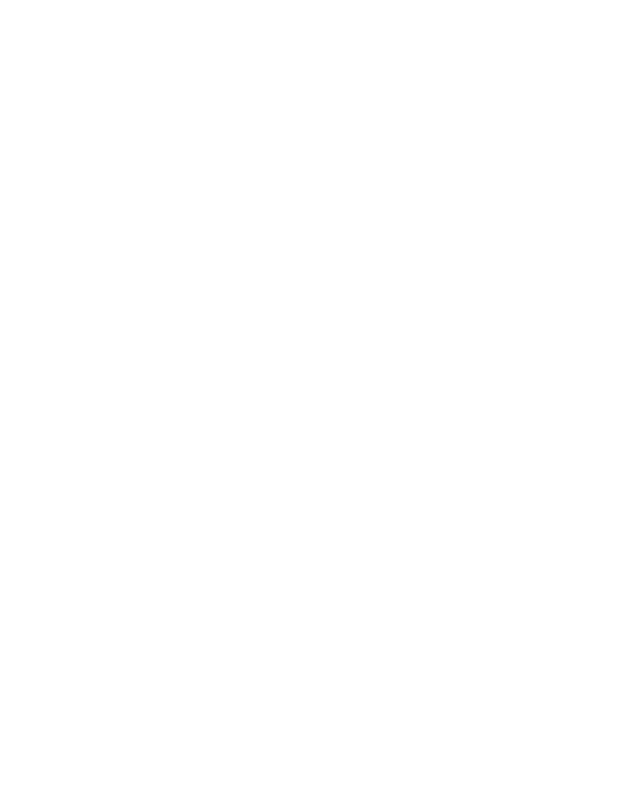
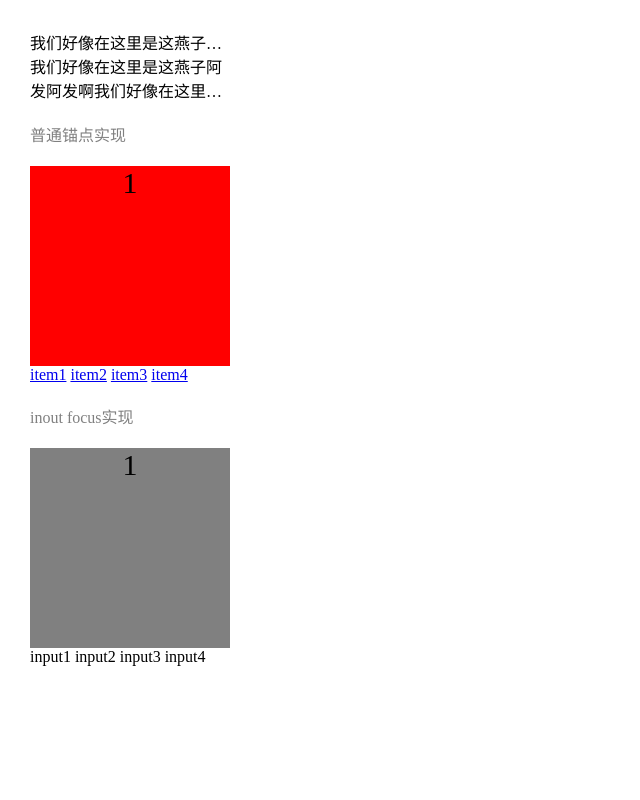
Before and after one commit to xyxiao001/studyCss, a plain HTML site: page studyCssWorld/6/index.html in a window 1280 px wide. Shown: the whole page, without its empty margins (0-640 px from the left). Drawn offline with Linux system fonts and the light colour scheme.

Commit message:
第六章 流

```diff
--- a/studyCssWorld/6/index.css
+++ b/studyCssWorld/6/index.css
@@ -6,3 +6,82 @@
 body {
   padding: 30px;
 }
+
+.title {
+  margin: 20px 0;
+  color: gray;
+}
+
+::-webkit-scrollbar { /* 血槽宽度 */
+  width: 8px;
+  height: 8px;
+}
+::-webkit-scrollbar-thumb { /* 拖动条 */
+  background-color: rgba(0,0,0,.3);
+  border-radius: 6px;
+}
+::-webkit-scrollbar-track {
+  background-color: #ddd;
+  border-radius: 6px;
+}
+/* 背景槽 */
+
+.test1 {
+  width: 200px;
+  overflow: hidden;
+  text-overflow: ellipsis;
+  white-space: nowrap;
+}
+
+.test2 {
+  width: 200px;
+  overflow: hidden;
+  display: -webkit-box;
+  -webkit-box-orient: vertical;
+  -webkit-line-clamp: 2;
+}
+
+.box-list {
+  width: 200px;
+  height: 200px;
+  font-size: 30px;
+  overflow: hidden;
+}
+
+.box-item {
+  position: relative;
+  height: 100%;
+  text-align: center;
+  background-color:gray;
+}
+
+#item1 {
+  background: red;
+}
+
+#item2 {
+  background: blue;
+}
+
+#item3 {
+  background: gray;
+}
+
+#item4 {
+  background: yellow;
+}
+
+.box-item input {
+  position: absolute;
+  top: 0;
+  height: 100%;
+  width: 1px;
+  border: 0;
+  padding: 0;
+  margin: 0;
+  clip: rect(0 0 0 0);
+}
+
+label {
+  cursor: pointer;
+}
--- a/studyCssWorld/6/index.html
+++ b/studyCssWorld/6/index.html
@@ -6,11 +6,40 @@
   <meta name="viewport" content="width=device-width, initial-scale=1.0">
   <meta http-equiv="X-UA-Compatible" content="ie=edge">
   <link rel="stylesheet" href="./index.css">
-  <title>3</title>
+  <title>流的保护和破坏</title>
 </head>
 
 <body>
+  <p class="test1">我们好像在这里是这燕子阿发阿发啊</p>
+  <p class="test2">我们好像在这里是这燕子阿发阿发啊我们好像在这里是这燕子阿发阿发啊</p>
 
+  <p class="title">普通锚点实现</p>
+  <section class="box-list">
+    <section class="box-item" id="item1">1</section>
+    <section class="box-item" id="item2">2</section>
+    <section class="box-item" id="item3">3</section>
+    <section class="box-item" id="item4">4</section>
+  </section>
+  <section class="tab-list">
+    <a href="#item1">item1</a>
+    <a href="#item2">item2</a>
+    <a href="#item3">item3</a>
+    <a href="#item4">item4</a>
+  </section>
+
+  <p class="title">inout focus实现</p>
+  <section class="box-list">
+    <section class="box-item"><input id="input1">1</section>
+    <section class="box-item"><input id="input2">2</section>
+    <section class="box-item"><input id="input3">3</section>
+    <section class="box-item"><input id="input4">4</section>
+  </section>
+  <section class="tab-list">
+    <label for="input1">input1</label>
+    <label for="input2">input2</label>
+    <label for="input3">input3</label>
+    <label for="input4">input4</label>
+  </section>
 </body>
 
 </html>
```
Also changed, not shown: studyCssWorld/tmboys.html (added, +17 -0 lines).
